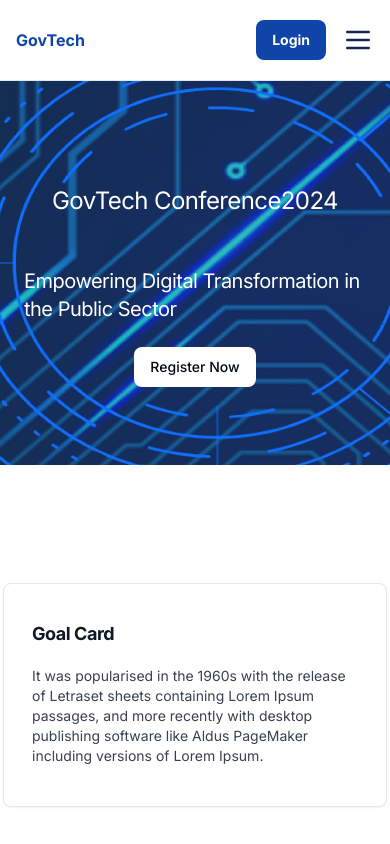
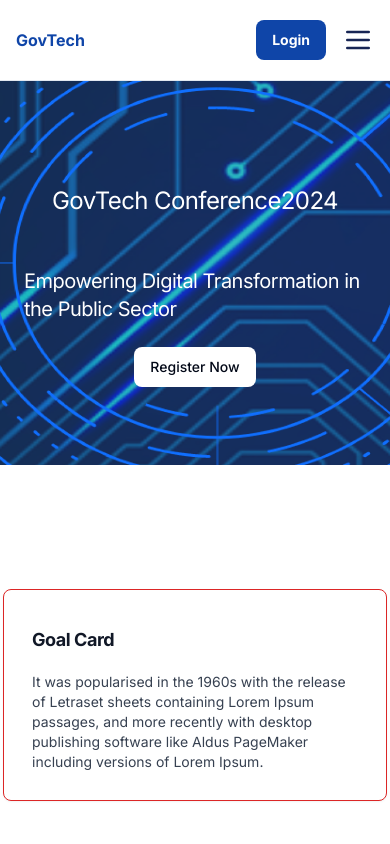
Before and after one commit to MPTCDITR/govtech-website, a Next.js app: page / in a window 390 px wide. Shown: the top 844 px of the page. Built offline with nearby package versions, Linux system fonts and the light colour scheme.

Commit message:
Giving Phone viewport size to the GoalCard

```diff
--- a/components/goal-section/index.tsx
+++ b/components/goal-section/index.tsx
@@ -2,7 +2,7 @@ import { Card, CardDescription, CardHeader, CardTitle } from "../../components/u
 
 export const GoalSection = () => {
   return (
-    <Card className="p-3 m-auto h-56 w-96">
+    <Card className="m-auto h-auto w-96 border-red-600 p-3 max-sm:max-w-96 ">
       <CardHeader className="p-4">
         <CardTitle className="mt-2 mb-3 font-bold text-gray-900 text-lg tracking-tight dark:text-white">
           Goal Card
```
